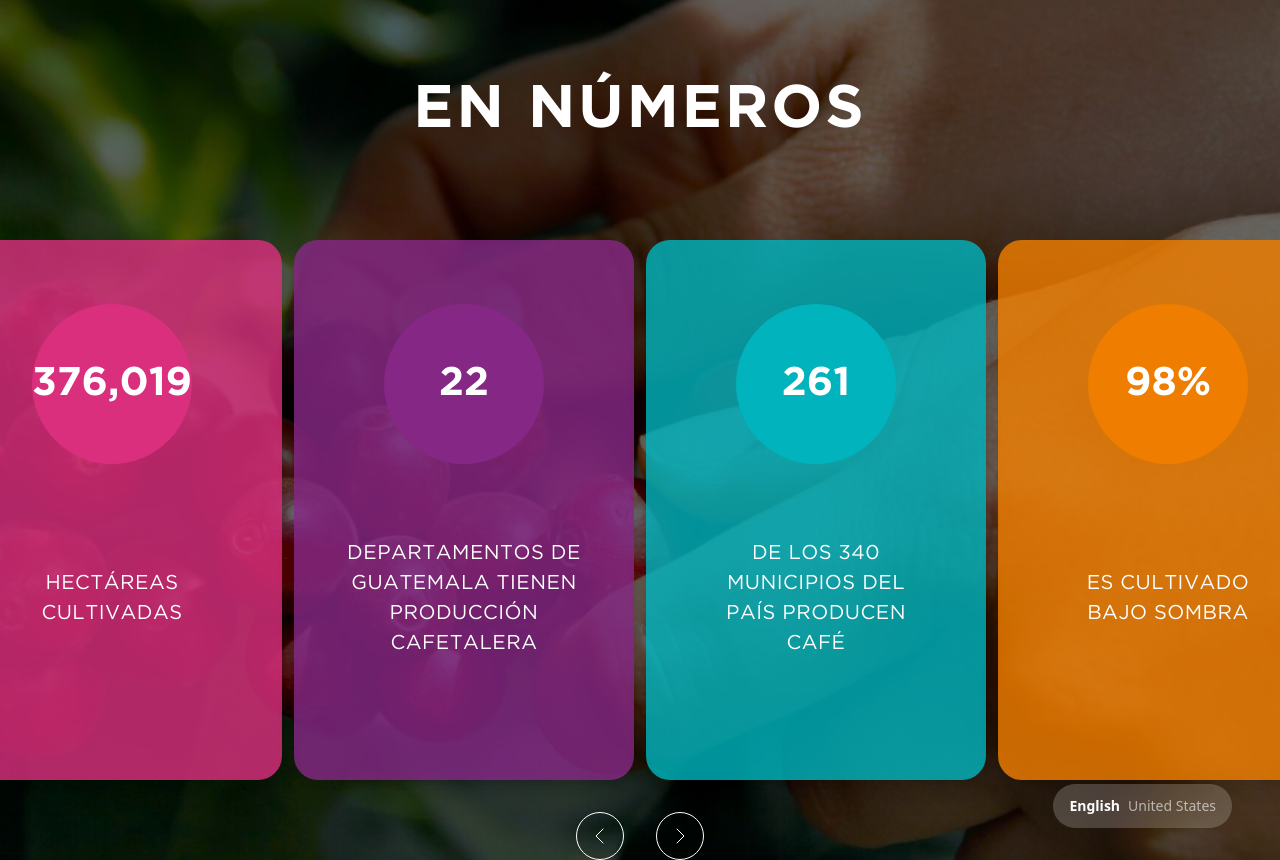
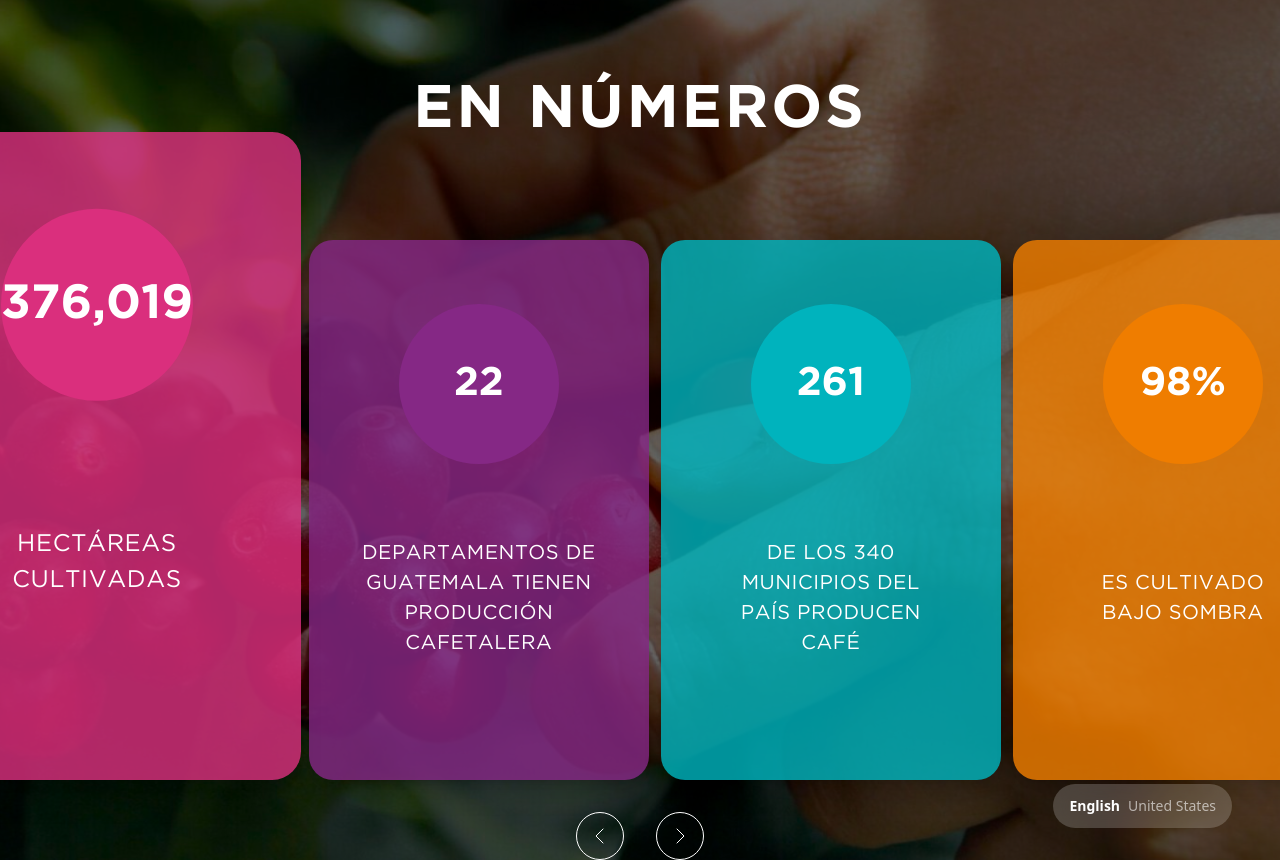
Before and after one commit to Alan4745/front-green-book, a React (Vite) app: page / in a window 1280 px wide. Shown: the part 2400-3260 px from the top of the page. Built offline with nearby package versions, Linux system fonts and the light colour scheme.

Commit message:
Arreglamos el carrousel de las cards de info, pero aún le falta detallitos

```diff
--- a/src/components/C1/Section3C1.jsx
+++ b/src/components/C1/Section3C1.jsx
@@ -5,8 +5,6 @@ import FS3 from "../../assets/C1/FS3.svg";
 const Section3C1 = () => {
     // Datos de los slides
     const slidesData = [
-        // Slide 1
-        [
     {
         bgColor: "#DA2F7D",
         circleColor: "#DA2F7D",
@@ -30,48 +28,6 @@ const Section3C1 = () => {
         circleColor: "#EF7D00",
         mainText: "98%",
         description: "ES CULTIVADO\nBAJO SOMBRA"
-            }
-        ],
-        // Slide 2
-        [
-            {
-                bgColor: "#852885",
-                circleColor: "#852885",
-                mainText: "22",
-                description: "DEPARTAMENTOS DE \n GUATEMALA TIENEN PRODUCCIÓN \n CAFETALERA "
-            },
-            {
-                bgColor: "#00B3BD",
-                circleColor: "#00B3BD",
-                mainText: "261",
-                description: "DE LOS 340\nMUNICIPIOS DEL\nPAÍS PRODUCEN\nCAFÉ"
-            },
-            {
-                bgColor: "#EF7D00",
-                circleColor: "#EF7D00",
-                mainText: "98%",
-                description: "ES CULTIVADO\nBAJO SOMBRA"
-            },
-            {
-                bgColor: "#00AE43",
-                circleColor: "#00AE43",
-                mainText: "+125K",
-                description: "FAMILIAS\nCAFICULTORAS"
-            }
-        ],
-        // Slide 3
-        [
-            {
-                bgColor: "#00B3BD",
-                circleColor: "#00B3BD",
-                mainText: "261",
-                description: "DE LOS 340\nMUNICIPIOS DEL\nPAÍS PRODUCEN\nCAFÉ"
-            },
-            {
-                bgColor: "#EF7D00",
-                circleColor: "#EF7D00",
-                mainText: "98%",
-                description: "ES CULTIVADO\nBAJO SOMBRA"
     },
     {
         bgColor: "#00AE43",
@@ -80,12 +36,11 @@ const Section3C1 = () => {
         description: "FAMILIAS\nCAFICULTORAS"
     },
     {
-                bgColor: "#DA2F7D",
-                circleColor: "#DA2F7D",
+        bgColor: "#FFD500",
+        circleColor: "#FFD500",
         mainText: "+500K",
         description: "EMPLEOS\nGENERADOS\nPOR AÑO"
     }
-        ]
 ];
 
     return (
--- a/src/components/C1/ui/CarrouselColor.jsx
+++ b/src/components/C1/ui/CarrouselColor.jsx
@@ -2,48 +2,59 @@ import { useState } from 'react';
 import CardColor from './CardColor';
 
 const CarrouselColor = ({ slides = [] }) => {
-    const [currentSlide, setCurrentSlide] = useState(0);
+    const flatSlides = slides.flat();
+    const totalCards = flatSlides.length;
+    const visibleCount = 4;
+
+    const [startIndex, setStartIndex] = useState(0);
+
+    const getVisibleCards = () => {
+        return Array.from({ length: visibleCount }, (_, i) => {
+            return flatSlides[(startIndex + i) % totalCards];
+        });
+    };
 
     const nextSlide = () => {
-        setCurrentSlide((prev) => (prev + 1) % slides.length);
+        setStartIndex((prev) => (prev + 1) % totalCards);
     };
 
     const prevSlide = () => {
-        setCurrentSlide((prev) => (prev - 1 + slides.length) % slides.length);
+        setStartIndex((prev) => (prev - 1 + totalCards) % totalCards);
     };
-
-    if (!slides.length) return null;
 
     return (
         <div className="relative w-full px-4">
             {/* Contenedor de tarjetas */}
-            <div className="flex justify-center items-center gap-3 mb-8">
-                {slides[currentSlide].map((card, index) => (
+            <div className="flex justify-center items-end gap-3 mb-8">
+                {getVisibleCards().map((card, index) => (
                     <CardColor
-                        key={index}
+                        key={`${card.mainText}-${index}`}
                         bgColor={card.bgColor}
                         circleColor={card.circleColor}
-                        className="flex-shrink-0"
+                        className={`
+                            flex-shrink-0
+                            transition-transform duration-300 ease-in-out
+                            transform
+                            ${index === 0 ? 'scale-120 origin-bottom mr-[3.7vh] z-10' : 'scale-100'}
+                        `}
                     >
                         <div className="flex flex-col items-center h-full py-8">
-                            {/* Círculo con texto principal */}
                             <div
                                 className="flex items-center justify-center h-[20vh] w-[20vh] rounded-full"
                                 style={{ backgroundColor: card.circleColor }}
                             >
                                 <h2
                                     className="text-[5vh] font-bold text-white text-center"
-                                style={{ fontFamily: "GothamBold" }}
+                                    style={{ fontFamily: 'GothamBold' }}
                                 >
                                     {card.mainText}
                                 </h2>
                             </div>
 
-                            {/* Espaciador dinámico */}
                             <div className="flex-grow flex items-center justify-center mt-4">
                                 <p
                                     className="text-center text-[2.5vh] uppercase tracking-wide"
-                                style={{ fontFamily: "GothamNormal" }}
+                                    style={{ fontFamily: 'GothamNormal' }}
                                 >
                                     {card.description.split('\n').map((line, i) => (
                                         <span key={i}>
@@ -55,16 +66,14 @@ const CarrouselColor = ({ slides = [] }) => {
                             </div>
                         </div>
                     </CardColor>
-
                 ))}
             </div>
 
-            {/* Controles de navegación */}
+            {/* Controles */}
             <div className="flex justify-center items-center gap-8">
                 <button
                     onClick={prevSlide}
                     className="w-12 h-12 rounded-full border-[0.2vh] border-white flex items-center justify-center text-white transition-transform duration-200 hover:scale-110"
-                    disabled={currentSlide === 0}
                 >
                     <svg className="w-6 h-6" fill="none" stroke="currentColor" viewBox="0 0 24 24">
                         <path strokeLinecap="round" strokeLinejoin="round" strokeWidth={1} d="M15 19l-7-7 7-7" />
@@ -74,7 +83,6 @@ const CarrouselColor = ({ slides = [] }) => {
                 <button
                     onClick={nextSlide}
                     className="w-12 h-12 rounded-full border-[0.2vh] border-white flex items-center justify-center text-white transition-transform duration-200 hover:scale-110"
-                    disabled={currentSlide === slides.length - 1}
                 >
                     <svg className="w-6 h-6" fill="none" stroke="currentColor" viewBox="0 0 24 24">
                         <path strokeLinecap="round" strokeLinejoin="round" strokeWidth={1} d="M9 5l7 7-7 7" />
```
Also changed, not shown: src/components/C1/ui/CardColor.jsx (+3 -6 lines). Lines whose indentation alone changed are shown as unchanged.
